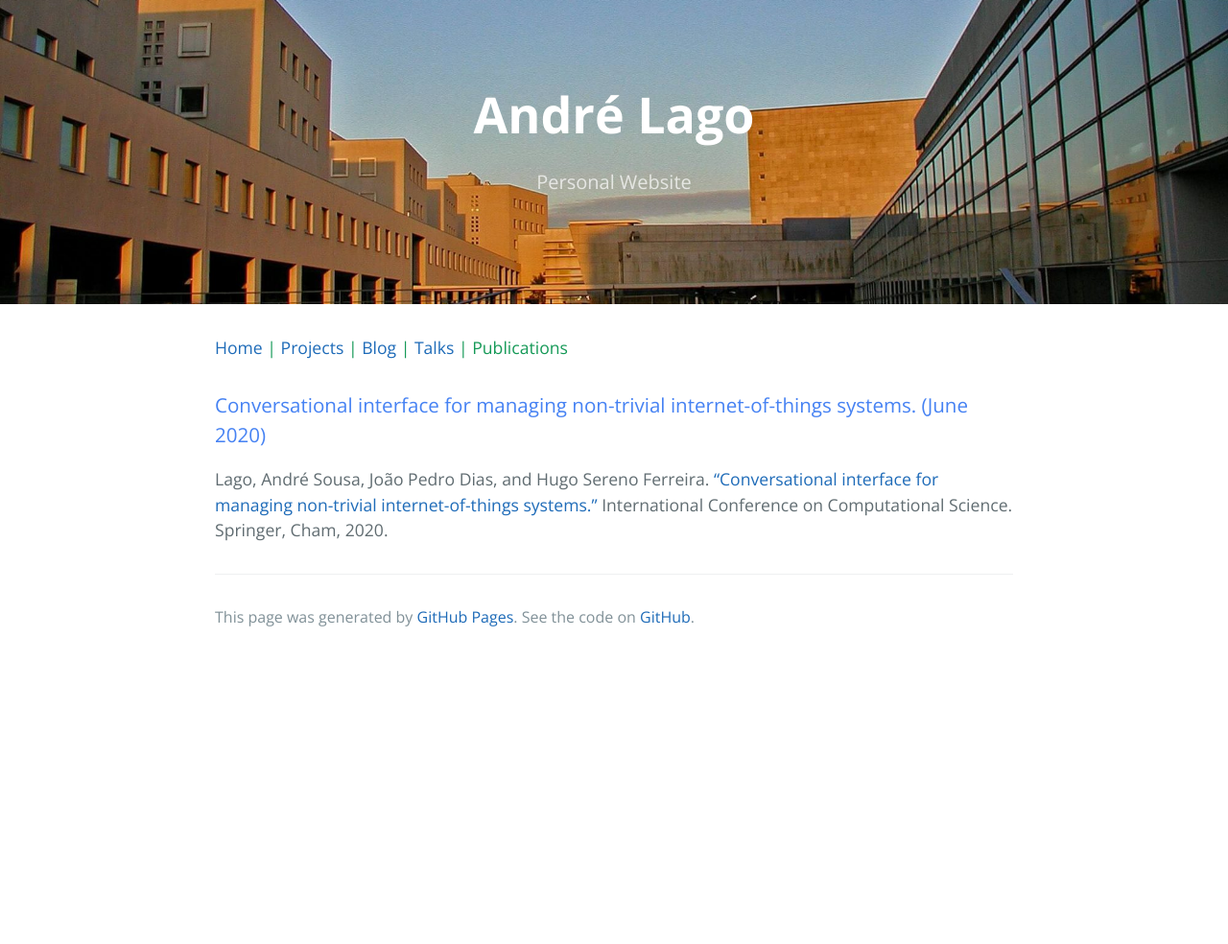
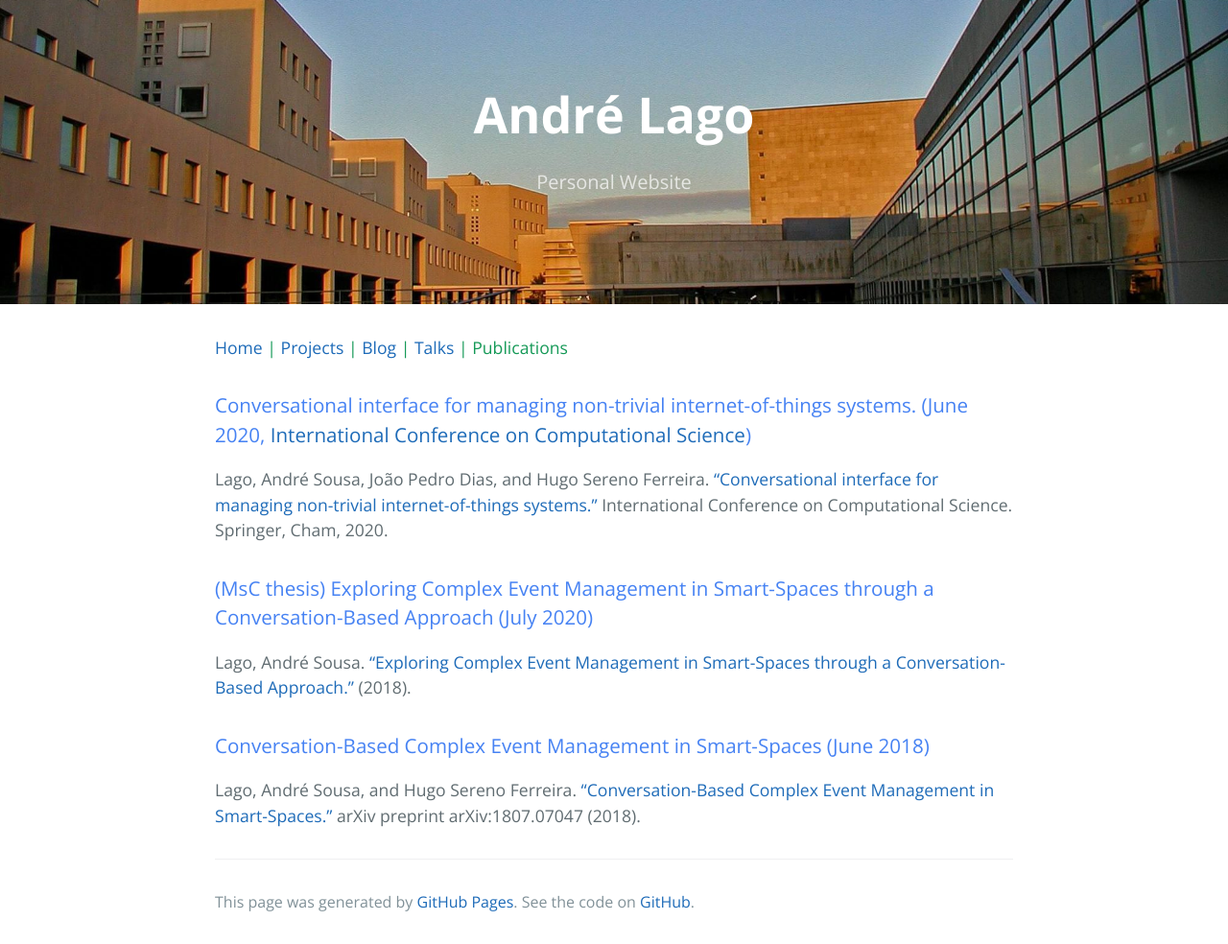
Before and after one commit to andrelago13/andrelago13.github.io, a Jekyll site: the page built from publications.md, in a window 1280 px wide. Shown: the whole page at 96% size. Built offline with Jekyll 4.4.1, drawn with Linux system fonts in a browser that asks for light colours; before the commit the page ends 900 px from its top, so only the background shows below that.

Commit message:
Update pubs

```diff
--- a/publications.md
+++ b/publications.md
@@ -4,6 +4,14 @@ layout: default
 
 #### [Home](/) | [Projects](/projects) | [Blog](/blog) | [Talks](/talks) | Publications
 
-### Conversational interface for managing non-trivial internet-of-things systems. (June 2020)
+### Conversational interface for managing non-trivial internet-of-things systems. (June 2020, [International Conference on Computational Science](https://www.iccs-meeting.org/iccs2020/))
 
 Lago, André Sousa, João Pedro Dias, and Hugo Sereno Ferreira. ["Conversational interface for managing non-trivial internet-of-things systems."](https://link.springer.com/chapter/10.1007/978-3-030-50426-7_29) International Conference on Computational Science. Springer, Cham, 2020.
+
+### (MsC thesis) Exploring Complex Event Management in Smart-Spaces through a Conversation-Based Approach (July 2020)
+
+Lago, André Sousa. ["Exploring Complex Event Management in Smart-Spaces through a Conversation-Based Approach."](https://repositorio-aberto.up.pt/bitstream/10216/114084/2/277662.pdf) (2018).
+
+### Conversation-Based Complex Event Management in Smart-Spaces (June 2018)
+
+Lago, André Sousa, and Hugo Sereno Ferreira. ["Conversation-Based Complex Event Management in Smart-Spaces."](https://arxiv.org/abs/1807.07047) arXiv preprint arXiv:1807.07047 (2018).
```
